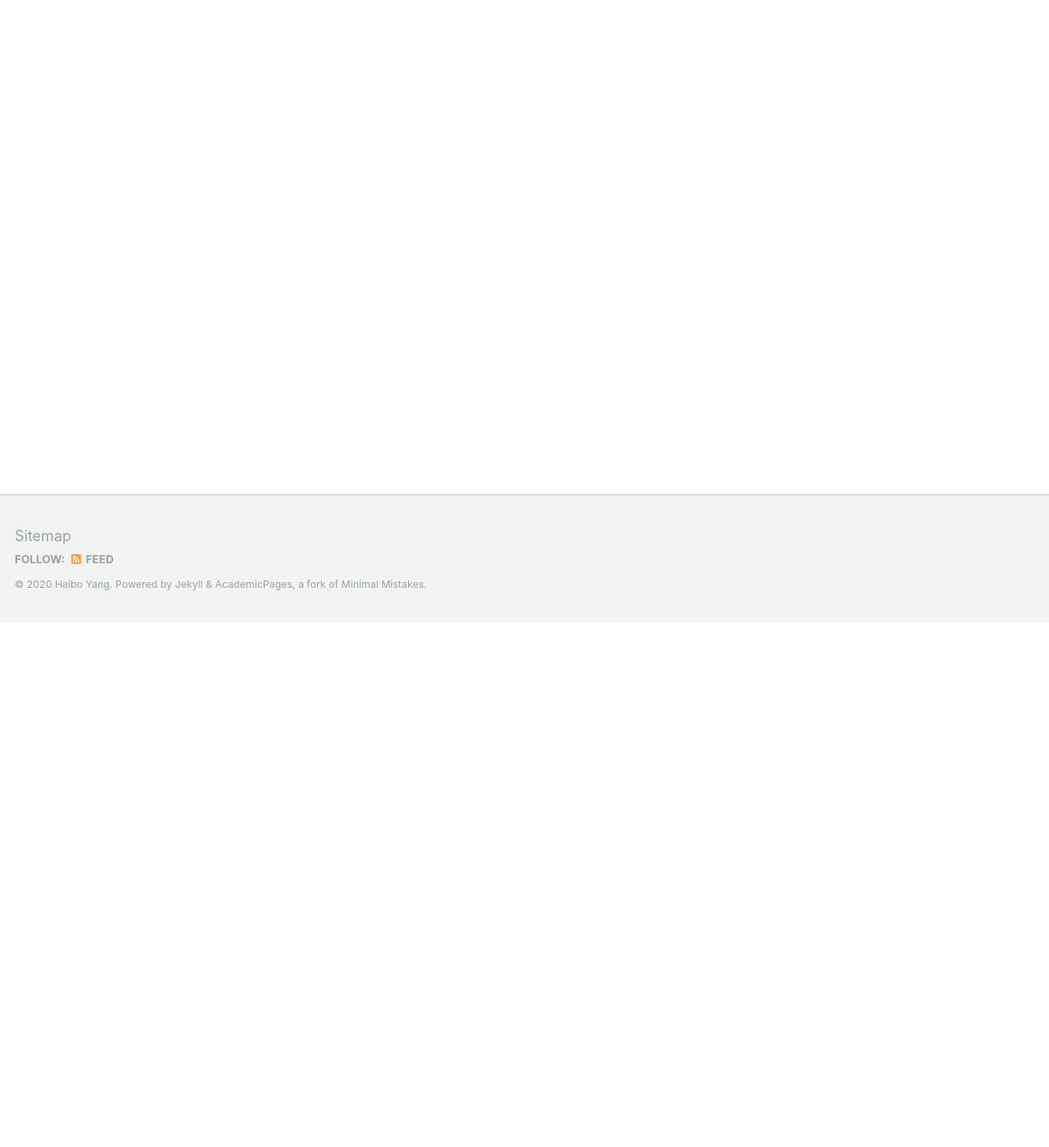
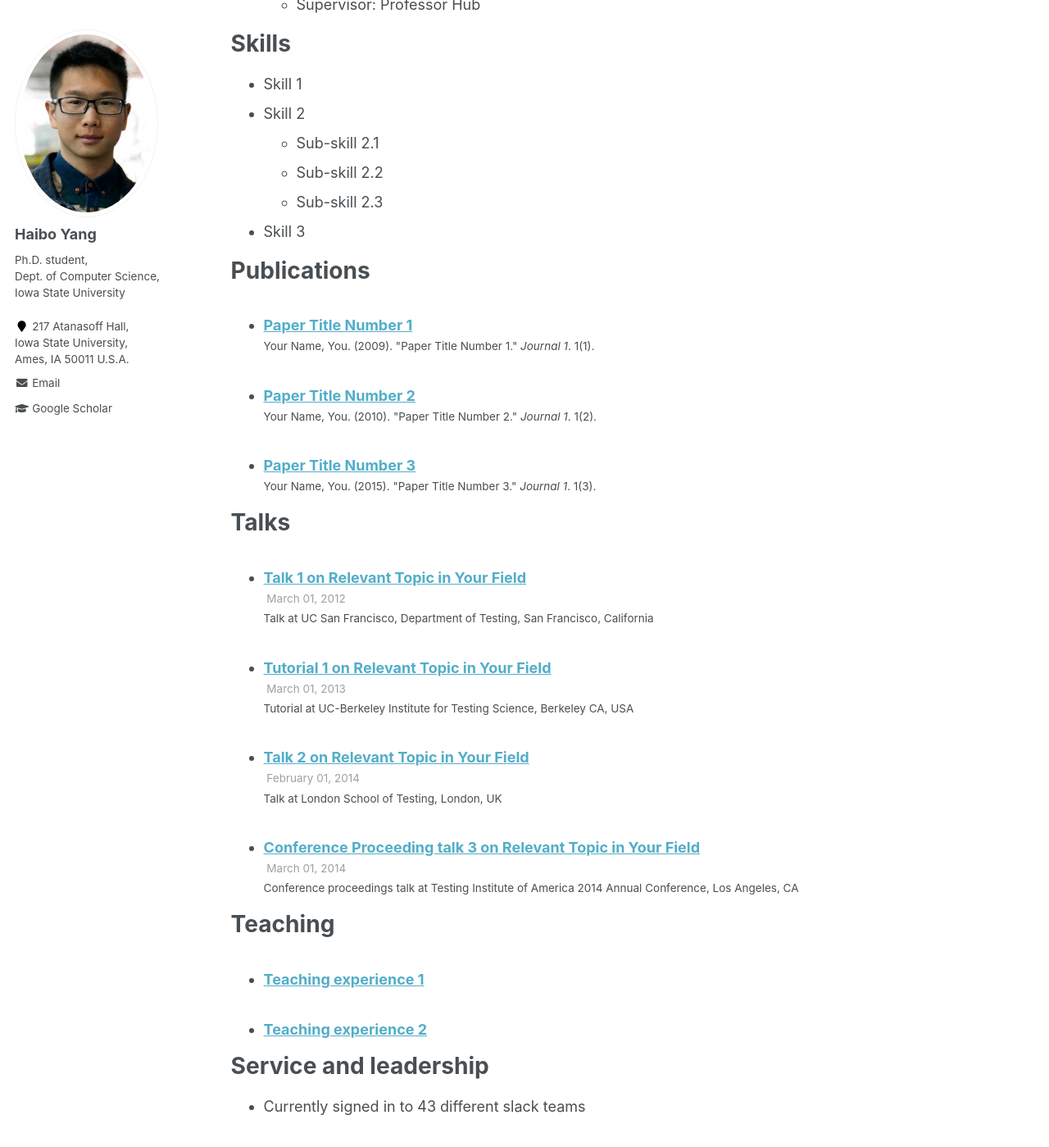
Before and after one commit to Haibo-Yang-OSU/homepage, a Jekyll site: the page built from _pages/courses.md, in a window 1280 px wide and 1400 px high, scrolled down 641 px. Shown: the whole window at 82% size. Built offline with Jekyll 4.4.1, drawn with Linux system fonts in a browser that asks for light colours; some of the changed text lies outside the part shown.

Commit message:
update course

```diff
--- a/_pages/courses.html
+++ b/_pages/courses.html
@@ -1,5 +1,5 @@
 ---
-layout: single
+layout: archive
 title: "Courses"
 permalink: /courses/
 author_profile: true
--- /dev/null
+++ b/_pages/courses.md
@@ -0,0 +1,58 @@
+---
+layout: archive
+title: "Courses"
+permalink: /courses/
+author_profile: true
+
+---
+
+{% include base_path %}
+
+Education
+======
+* B.S. in GitHub, GitHub University, 2012
+* M.S. in Jekyll, GitHub University, 2014
+* Ph.D in Version Control Theory, GitHub University, 2018 (expected)
+
+Work experience
+======
+* Summer 2015: Research Assistant
+  * Github University
+  * Duties included: Tagging issues
+  * Supervisor: Professor Git
+
+* Fall 2015: Research Assistant
+  * Github University
+  * Duties included: Merging pull requests
+  * Supervisor: Professor Hub
+
+Skills
+======
+* Skill 1
+* Skill 2
+  * Sub-skill 2.1
+  * Sub-skill 2.2
+  * Sub-skill 2.3
+* Skill 3
+
+Publications
+======
+  <ul>{% for post in site.publications %}
+    {% include archive-single-cv.html %}
+  {% endfor %}</ul>
+
+Talks
+======
+  <ul>{% for post in site.talks %}
+    {% include archive-single-talk-cv.html %}
+  {% endfor %}</ul>
+
+Teaching
+======
+  <ul>{% for post in site.teaching %}
+    {% include archive-single-cv.html %}
+  {% endfor %}</ul>
+
+Service and leadership
+======
+* Currently signed in to 43 different slack teams
```
Also changed, not shown: 1 other file.
